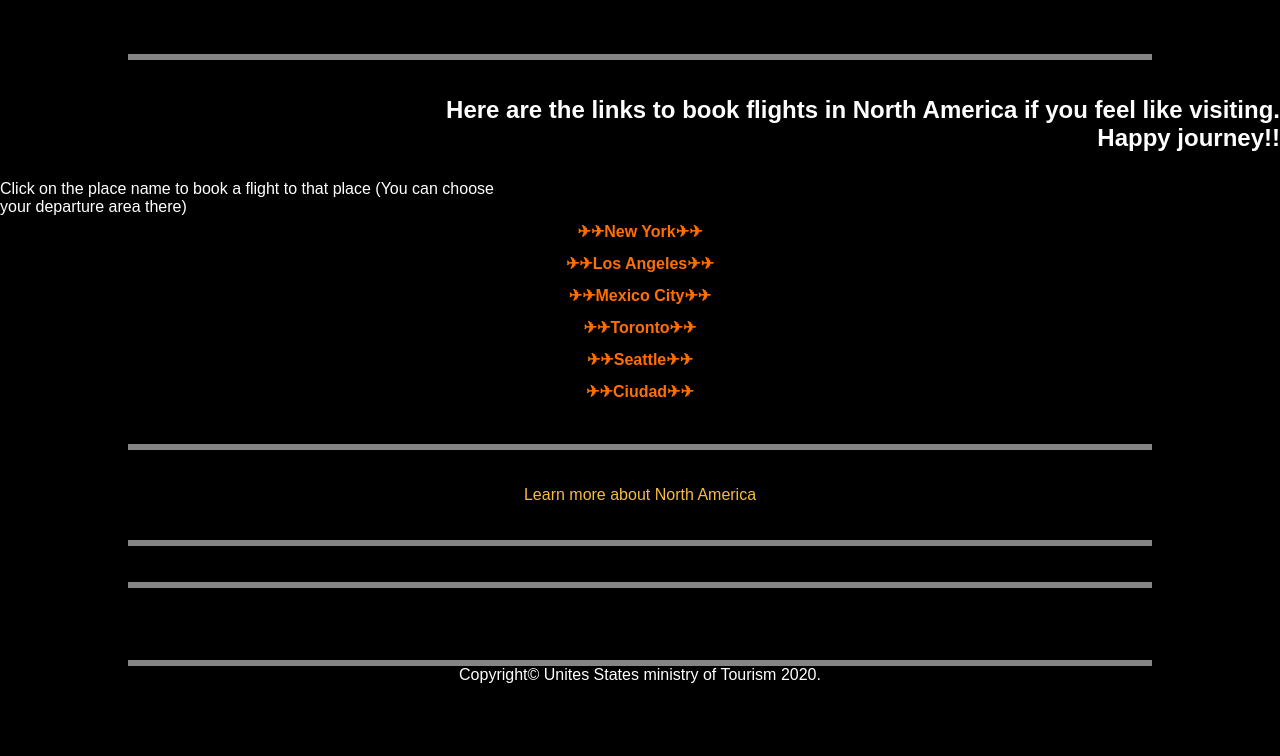
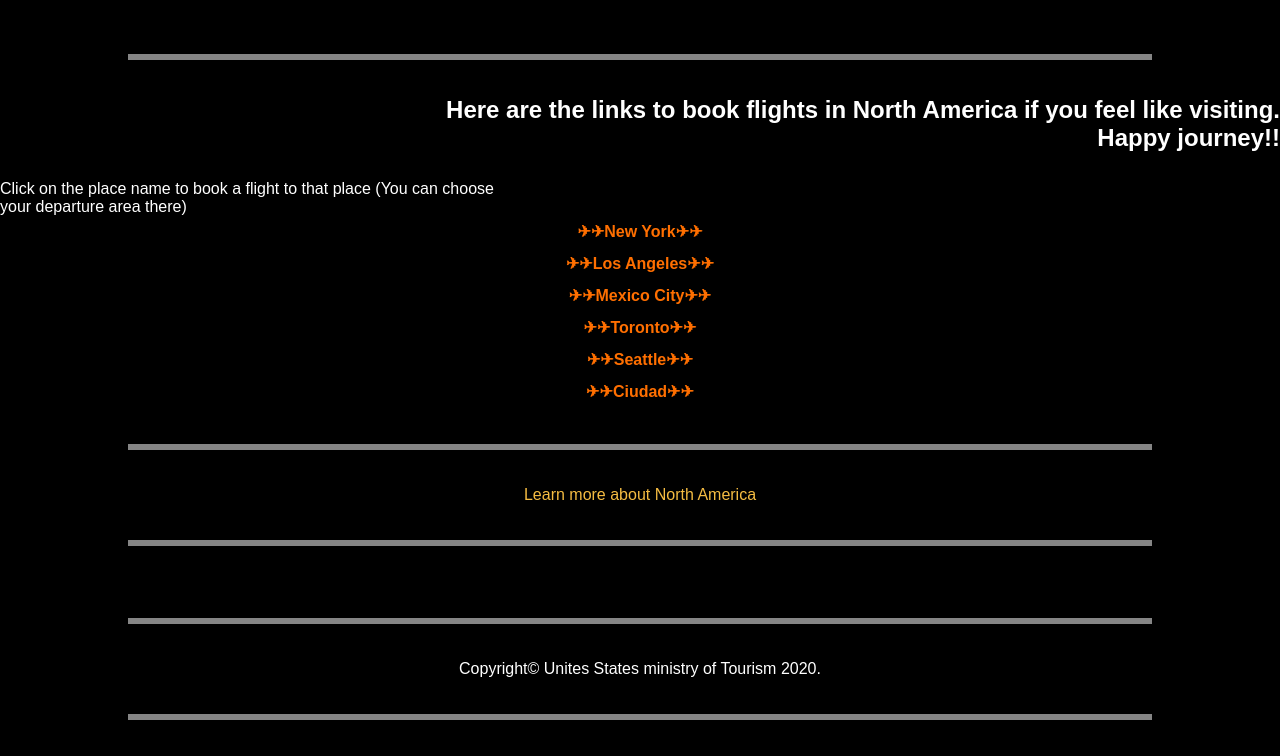
Before and after one commit to Anirudh-Ganesan/The-Royal-Route, a plain HTML site: page North America/index.html in a window 1280 px wide. Shown: the part 8880-9636 px from the top of the page. Before the commit the page ends 9600 px from the top, so only its background shows below. Drawn offline with Linux system fonts and the light colour scheme; a script that the page names is missing.

Commit message:
Update index.html

```diff
--- a/North America/index.html
+++ b/North America/index.html
@@ -5,7 +5,7 @@
     <meta name="viewport" content="width=device-width, initial-scale=1.0">
     <title>North America Travel Guide - The Royal Route</title>
     <link rel="stylesheet" href="style.css">
-    <link rel="icon" href="https://lh3.googleusercontent.com/pBShopbi7Ji3JMqK7FfDWDc14ceU57KUp_R9h6B0gkRe-EhqEbVdjraTWflbi3PbN8uR86MTRbq47g2V09seStaaUAOFDANTn1FgKSL5V_aUQAbLnyZKzwD8vnionGhmXVWBIXqa2A">
+    <link rel="icon" href="./image/the royal route.png">
 </head>
 <body>
 
@@ -155,15 +155,17 @@ Banff is a resort town and one of Canada's most popular tourist destinations. Kn
               <br><br>
               <hr>
               <br><br>
-    <hr><br><br><script async src="https://comments.app/js/widget.js?3" data-comments-app-website="OGxsHcTo" data-limit="3" data-outlined="1" data-colorful="1" data-dark="1"></script>
-    <br><br><hr>
+              <script async src="https://comments.app/js/widget.js?3" data-comments-app-website="OGxsHcTo" data-limit="3" data-outlined="1" data-colorful="1" data-dark="1"></script>
+              <br><br>
+              <hr>
+              <br><br>
 
 
 
 
 
         </div>
-        <footer><p>Copyright© Unites States ministry of Tourism 2020.</p></footer><br><br>
+        <footer><p>Copyright© Unites States ministry of Tourism 2020.</p></footer><br><br><hr><br><br>
 </body>
 <script src="app.js"></script>
 </html>
```
